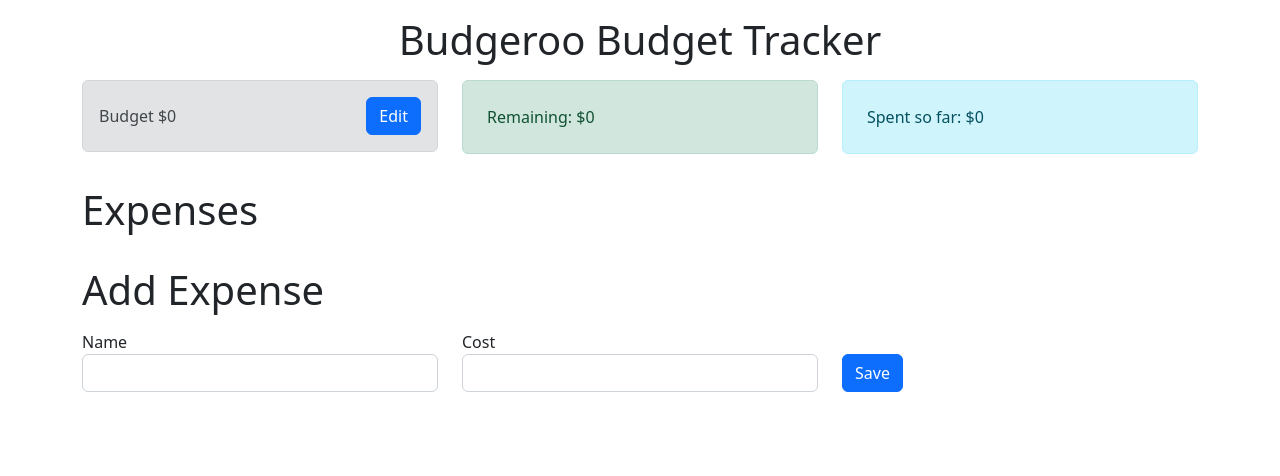
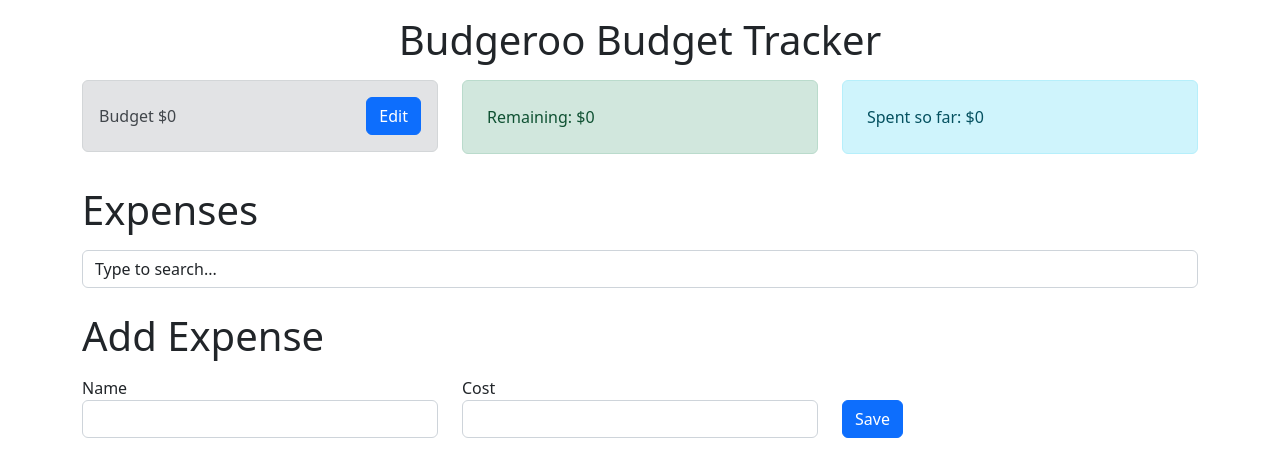
Before and after one commit to ShaunFerris/budgeroo, a React (Vite) app: page / in a window 1280 px wide. Shown: the top 476 px of the page. Built offline with nearby package versions, Linux system fonts and the light colour scheme.

Commit message:
Add search functionality to the expense list

```diff
--- a/src/components/ExpenseList.jsx
+++ b/src/components/ExpenseList.jsx
@@ -1,13 +1,33 @@
-import { useContext } from "react";
+import { useContext, useState, useEffect } from "react";
 import ExpenseItem from "./ExpenseItem";
 import { AppContext } from "../context/AppContext";
 
 const ExpenseList = () => {
     const { expenses } = useContext(AppContext);
 
+    const [filteredExpenses, setFilteredExpenses] = useState(expenses || []);
+
+    useEffect(() => {
+        return setFilteredExpenses(expenses);
+    }, [expenses]);
+
+    const handleChange = (event) => {
+        const searchResult = expenses.filter((expense) => {
+            return expense.name.toLowerCase().includes(event.target.value);
+        });
+        setFilteredExpenses(searchResult);
+    };
+
     return (
+        <>
+            <input
+                className="form-control mb-2 mr-sm-2"
+                type="text"
+                onChange={handleChange}
+                value={"Type to search..."}
+            />
             <ul className="list-group">
-            {expenses.map((expense) => (
+                {filteredExpenses.map((expense) => (
                     <ExpenseItem
                         key={expense.id}
                         id={expense.id}
@@ -16,6 +36,7 @@
                     />
                 ))}
             </ul>
+        </>
     );
 };
 
```
Lines whose indentation alone changed are shown as unchanged.
